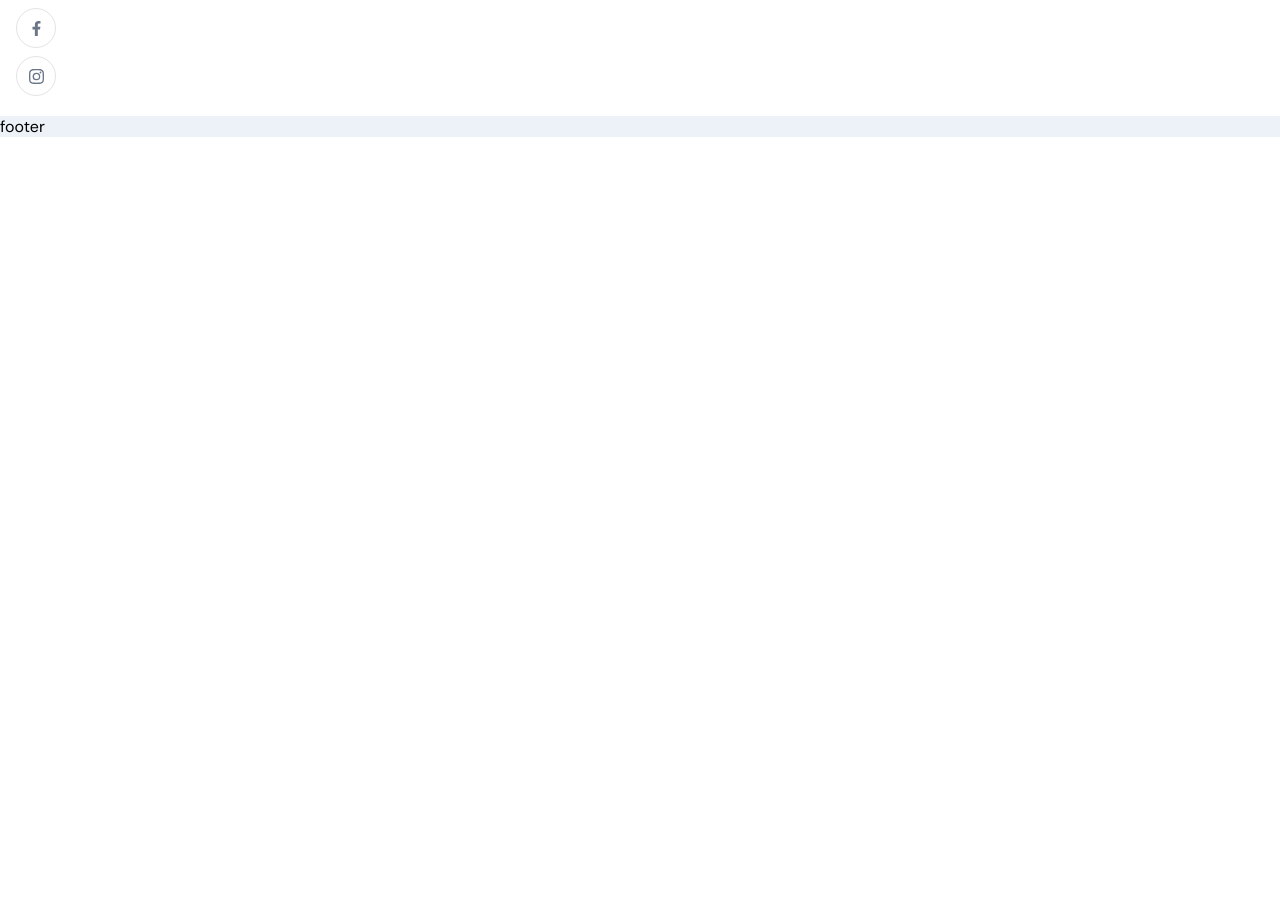
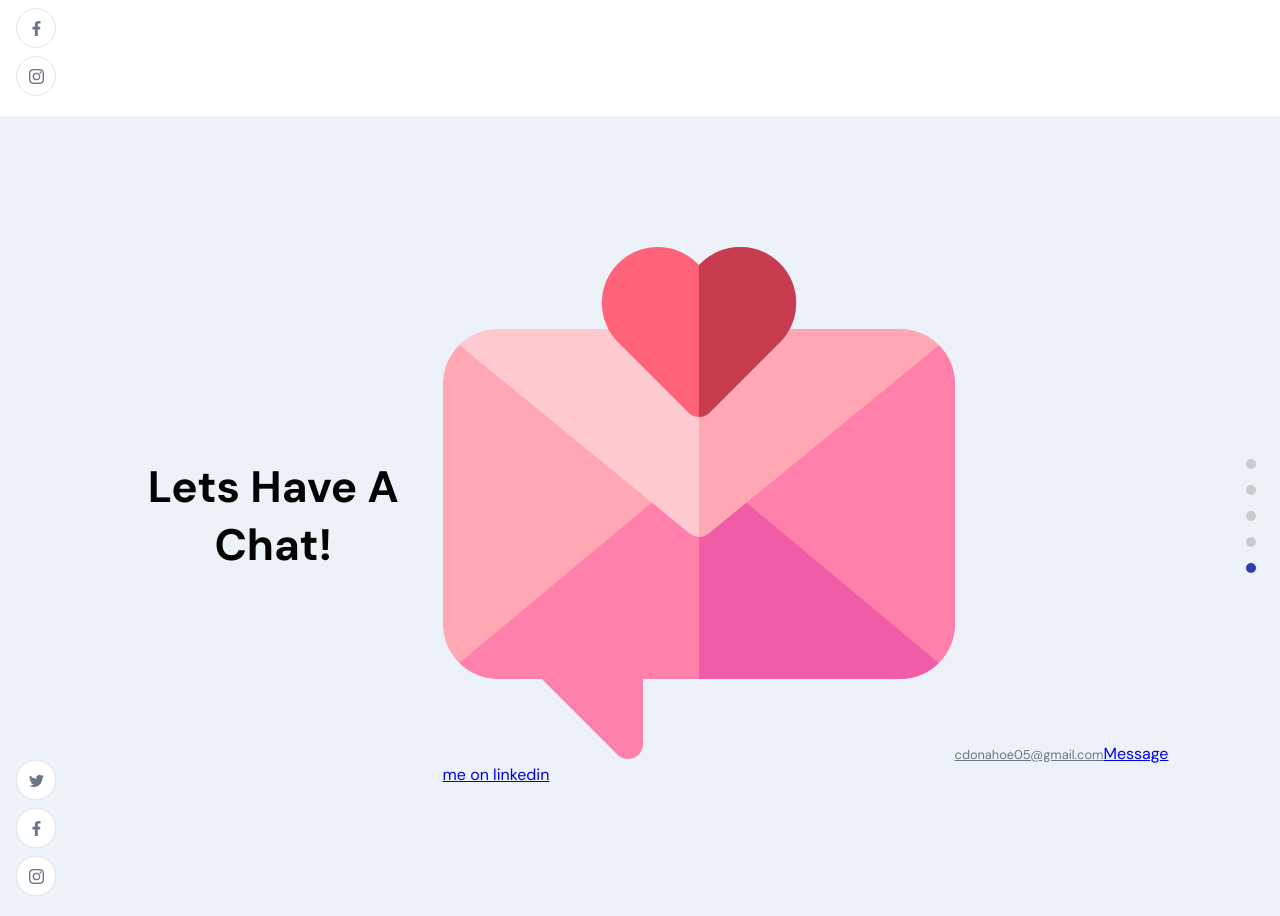
Before and after one commit to chaneldonahoe/chanel-portfolio-website-v2, a React (Create React App) app in the folder frontend_react/: page / in a window 1280 px wide. Shown: the part 3084-4000 px from the top of the page. Before the commit the page ends 3221 px from the top, so only its background shows below. Built offline with nearby package versions, Linux system fonts and the light colour scheme; no server answers.

Commit message:
new branch

```diff
--- a/frontend_react/src/App.js
+++ b/frontend_react/src/App.js
@@ -15,7 +15,6 @@ const App = () => {
       <About />
       <Project />
       <Experience />
-      {/* <Testimonials /> */}
       <Footer />
     </div>
   )
--- a/frontend_react/src/container/Footer/footer.jsx
+++ b/frontend_react/src/container/Footer/footer.jsx
@@ -1,11 +1,28 @@
-import React from 'react'
-
+import React, { useState, useEffect } from 'react';
+import { AppWrap, MotionWrap } from '../../wrapper';
+import { client } from '../../client';
+import { images } from '../../constants';
 import './footer.scss';
 
-const footer = () => {
+const Footer = () => {
   return (
-    <div>footer</div>
+    <>
+      <h2 className="head-text">Lets have a chat!</h2>
+
+
+      <div className="app__footer-cards">
+        <div className="app__footer-card">
+          <img src={images.email} alt="email" />
+          <a href="mailto:cdonahoe05#gmail.com" className='p-text'>cdonahoe05@gmail.com</a>
+          <a href="https://www.linkedin.com/in/chanel-donahoe/">Message me on linkedin</a>
+        </div>
+      </div>
+    </>
   )
 }
 
-export default footer
+export default AppWrap(
+  MotionWrap(Footer, 'app__footer'),
+  'contact',
+  'app-whitebg'
+)
```
